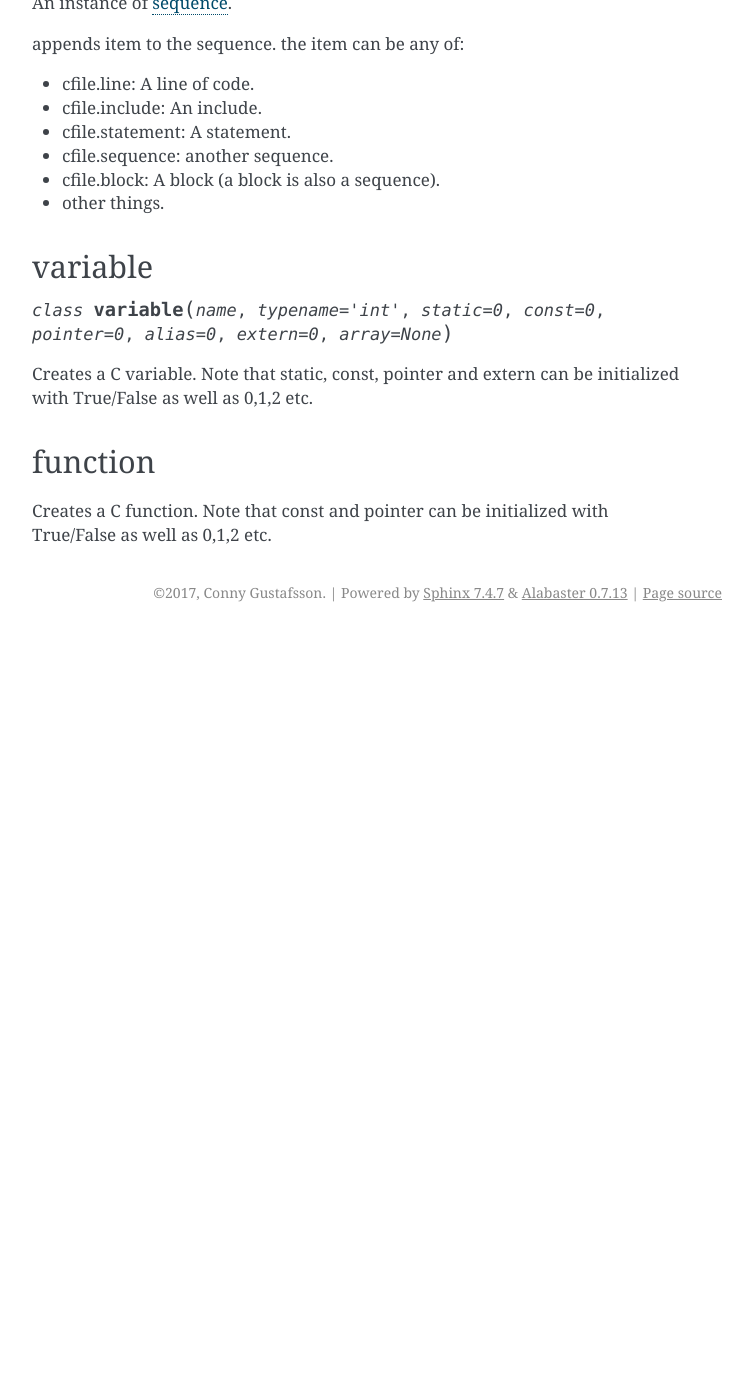
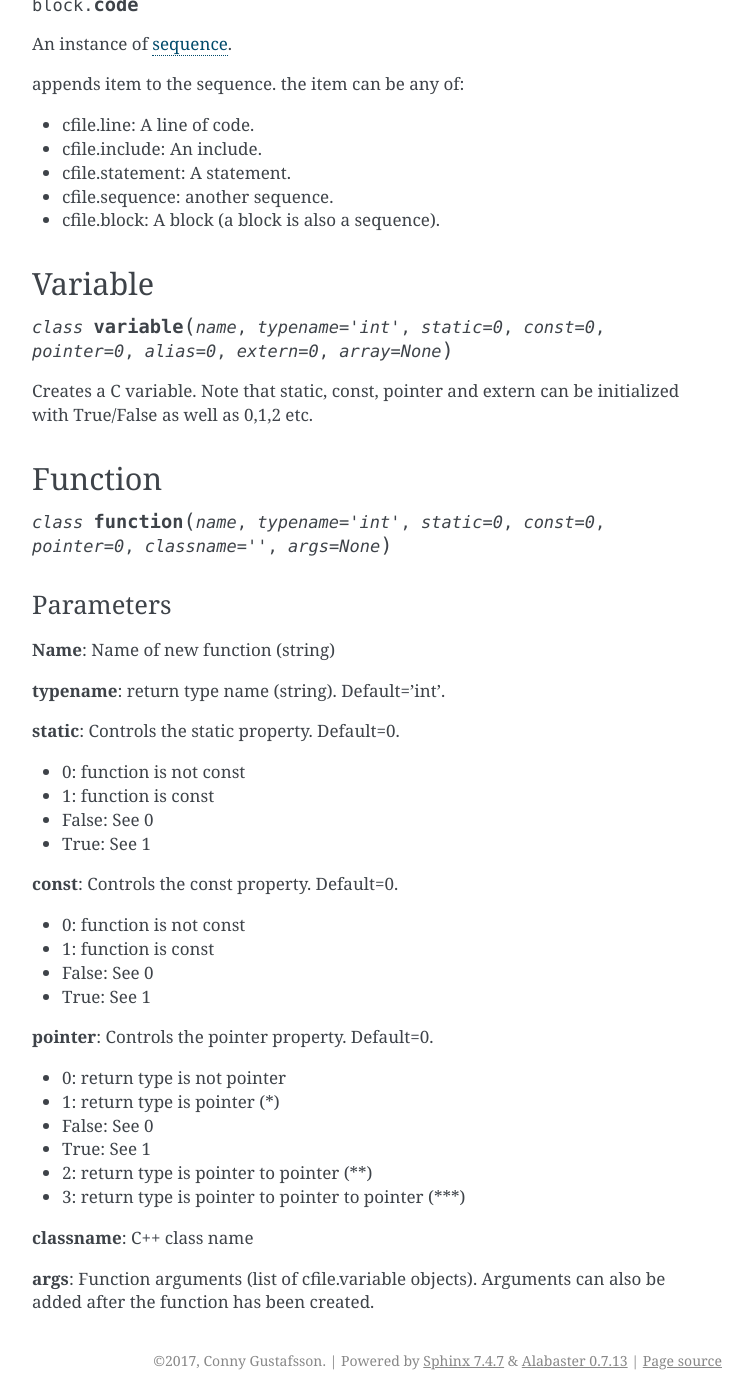
Before and after one commit to cogu/cfile, a Sphinx documentation site: the page built from doc/cfile.rst, in a window 1280 px wide and 1400 px high, scrolled down 600 px. Shown: the whole window, without its empty margins (388-1140 px from the left). Built offline with Sphinx 7.4.7, drawn with Linux system fonts in a browser that asks for light colours; before the commit the page ends 1232 px from its top, so only the background shows below that; some of the changed text lies outside the part shown.

Commit message:
Minor improvements to code and documentation

```diff
--- a/doc/cfile.rst
+++ b/doc/cfile.rst
@@ -15,7 +17,7 @@ Example::
    import cfile as C
    code = C.sequence()
 
-block
+Block
 -----
 
 .. py:class:: block(indent=None, innerIndent=0, head=None, tail=None)
@@ -36,9 +38,9 @@ appends item to the sequence. the item can be any of:
 * cfile.statement: A statement.
 * cfile.sequence: another sequence.
 * cfile.block: A block (a block is also a sequence).
-* other things.
 
-variable
+
+Variable
 --------
 
 .. py:class:: variable(name, typename='int', static=0, const=0, pointer=0, alias=0,extern=0, array=None)
@@ -46,9 +48,41 @@ variable
 Creates a C variable. Note that static, const, pointer and extern can be initialized with True/False as well as 0,1,2 etc.
 
 
-function
+Function
 --------
 
-.. py::class:: function(name, typename='int', const=0, pointer=0, classname="", args=None)
+.. py:class:: function(name, typename='int', static=0, const=0, pointer=0, classname="", args=None)
 
-Creates a C function. Note that const and pointer can be initialized with True/False as well as 0,1,2 etc.
+Parameters
+~~~~~~~~~~
+
+**Name**: Name of new function (string)
+
+**typename**: return type name (string). Default='int'.
+
+**static**: Controls the static property. Default=0.
+
+* 0: function is not const
+* 1: function is const
+* False: See 0
+* True: See 1
+
+**const**: Controls the const property. Default=0.
+
+* 0: function is not const
+* 1: function is const
+* False: See 0
+* True: See 1
+
+**pointer**: Controls the pointer property. Default=0.
+
+* 0: return type is not pointer
+* 1: return type is pointer (*)
+* False: See 0
+* True: See 1
+* 2: return type is pointer to pointer (\**)
+* 3: return type is pointer to pointer to pointer (\***)
+
+**classname**: C++ class name
+
+**args**: Function arguments (list of cfile.variable objects). Arguments can also be added after the function has been created.
--- a/doc/conf.py
+++ b/doc/conf.py
@@ -57,7 +57,7 @@ author = 'Conny Gustafsson'
 # The short X.Y version.
 version = '0.1'
 # The full version, including alpha/beta/rc tags.
-release = '0.1'
+release = '0.1.3'
 
 # The language for content autogenerated by Sphinx. Refer to documentation
 # for a list of supported languages.
--- a/setup.py
+++ b/setup.py
@@ -5,7 +5,7 @@ def readme():
         return f.read()
 
 setup(name='cfile',
-      version='0.1.2',
+      version='0.1.3',
       description='A python C code generator',
       long_description=readme(),
       classifiers=[
```
Also changed, not shown: other parts of doc/cfile.rst (+3 -1 lines), cfile/__init__.py (+13 -5 lines), 1 other file.
